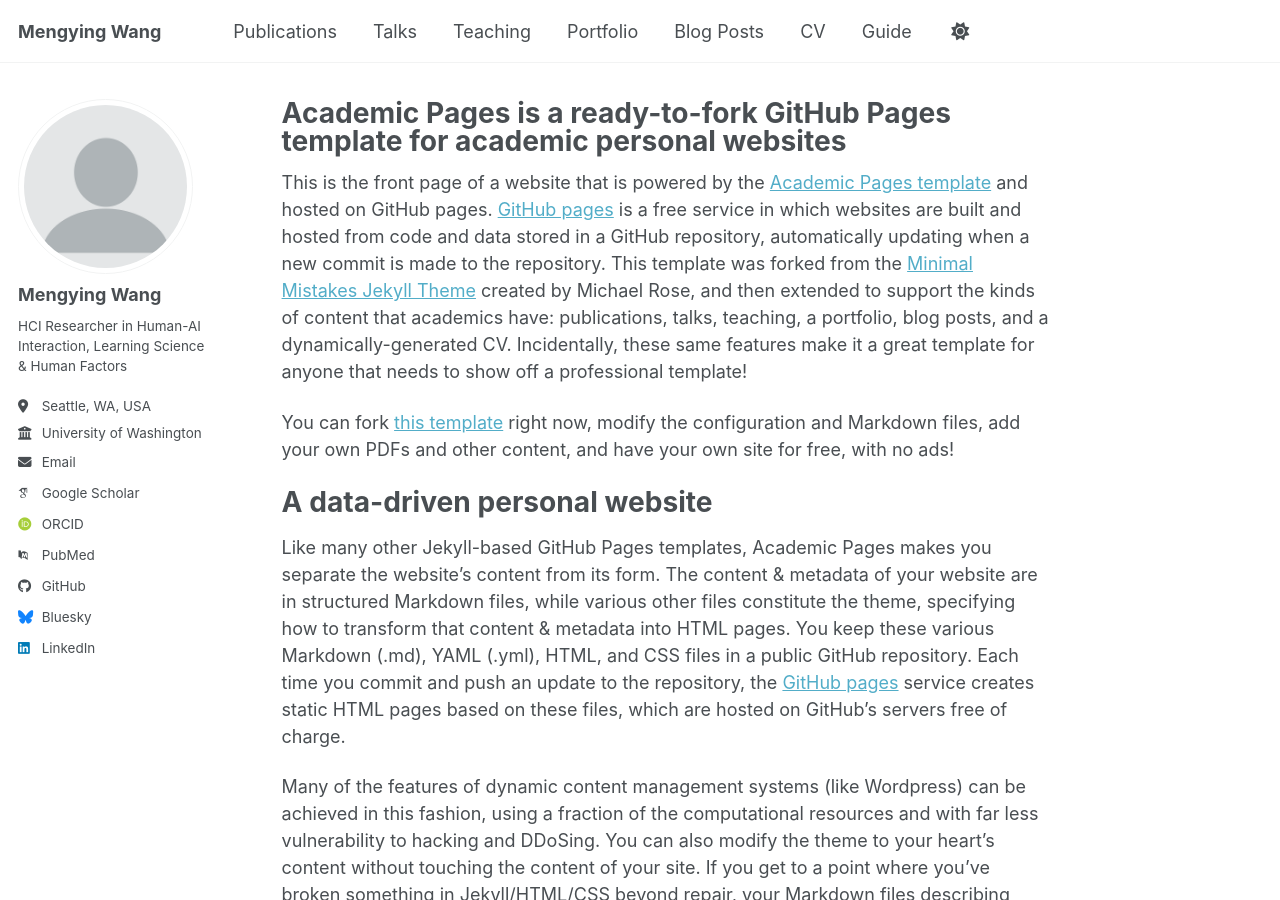
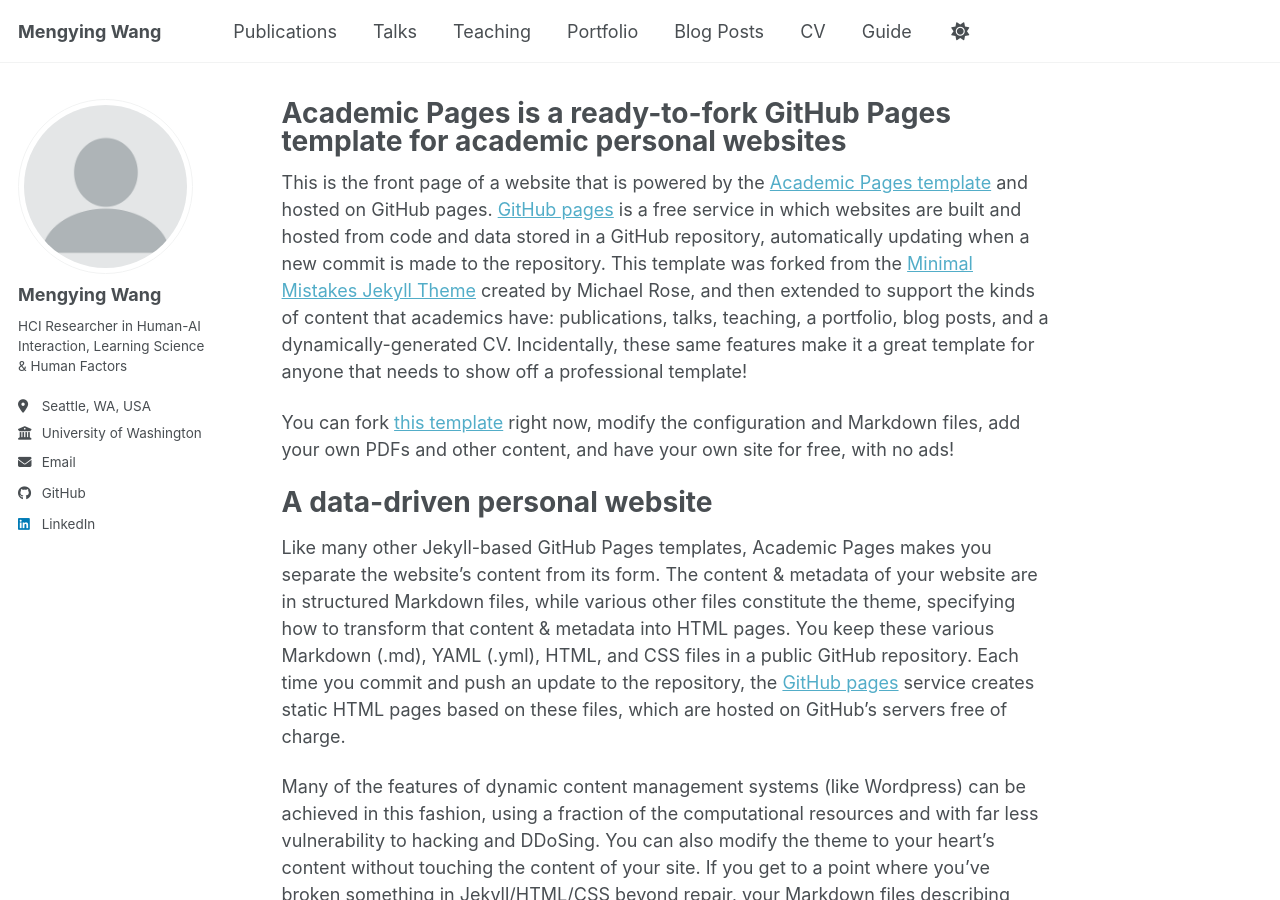
Before and after one commit to mengyingWWW/mengyingWWW.github.io, a Jekyll site: the page built from _pages/about.md, in a window 1280 px wide and 900 px high. Built offline with Jekyll 4.4.1, drawn with Linux system fonts in a browser that asks for light colours; some web fonts are replaced; a script bundle is joined from its source files by our own code; library files that are not in the unit come from our copies.

Commit message:
Replace URLs with placeholders in _config.yml
Updated academic and social media links to be placeholders.

```diff
--- a/_config.yml
+++ b/_config.yml
@@ -35,13 +35,13 @@
   # Academic websites
   academia         : # URL
   arxiv            : # URL - Update with the correct link to your profile
-  googlescholar    : "https://scholar.google.com/citations?user=PS_CX0AAAAAJ"
+  googlescholar    : #"https://scholar.google.com/citations?user=PS_CX0AAAAAJ"
   inspire-hep      : # URL
   impactstory      : # URL
-  orcid            : "https://orcid.org/yourorcidurl"
+  orcid            : #"https://orcid.org/yourorcidurl"
   semantic         : # URL
   ssrn             : # URL
-  pubmed           : "https://www.ncbi.nlm.nih.gov/pubmed/?term=john+snow"
+  pubmed           : #"https://www.ncbi.nlm.nih.gov/pubmed/?term=john+snow"
   researchgate     : # URL
   scopus           : # URL
   zotero           : # URL
@@ -57,7 +57,6 @@
 
   # Social media
   artstation       : # Username
-  bluesky          : "bsky.app" # Replace this with you Bluesky username
   facebook         : # Username
   flickr           : # Username
   foursquare       : # Username
@@ -66,7 +65,7 @@
   keybase          : # Username
   instagram        : # Username
   lastfm           : # Username
-  linkedin         : "www.linkedin.com/in/mengying-www"
+  linkedin         : "mengying-www"
   mastodon         : # URL
   medium           : # URL
   pinterest        : # Username
```
